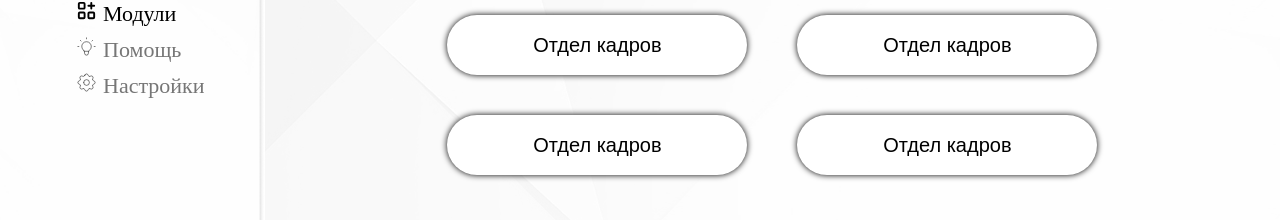
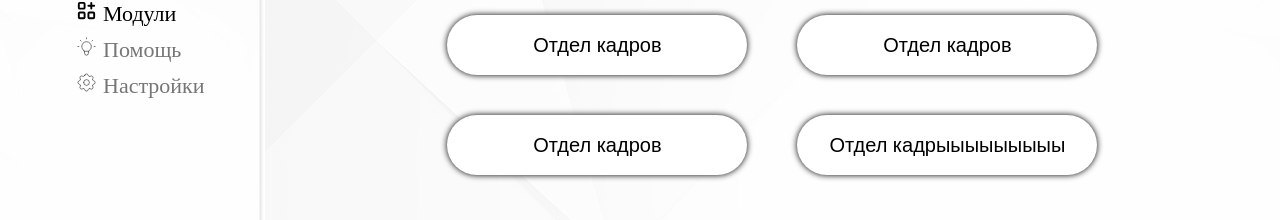
Before and after one commit to ToshaRotten/open-education-management-system, a Vue app in the folder FRONTEND/: page /modules in a window 1280 px wide. Shown: the part 326-546 px from the top of the page. Built offline with nearby package versions, Linux system fonts and the light colour scheme.

Commit message:
test commit

```diff
--- a/FRONTEND/src/components/ModulesPage.vue
+++ b/FRONTEND/src/components/ModulesPage.vue
@@ -95,7 +95,7 @@ export default {
                 },
                 {
                     moduleId: '6',
-                    moduleName: 'Отдел кадров'
+                    moduleName: 'Отдел кадрыыыыыыыыы'
                 },
             ]
         }
```
